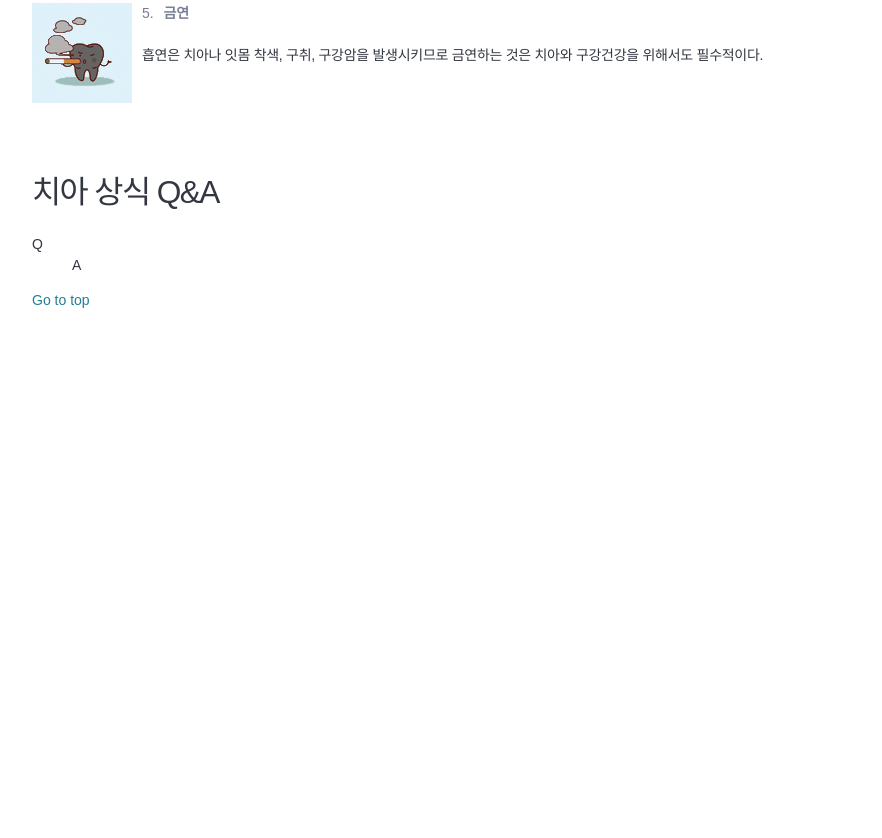
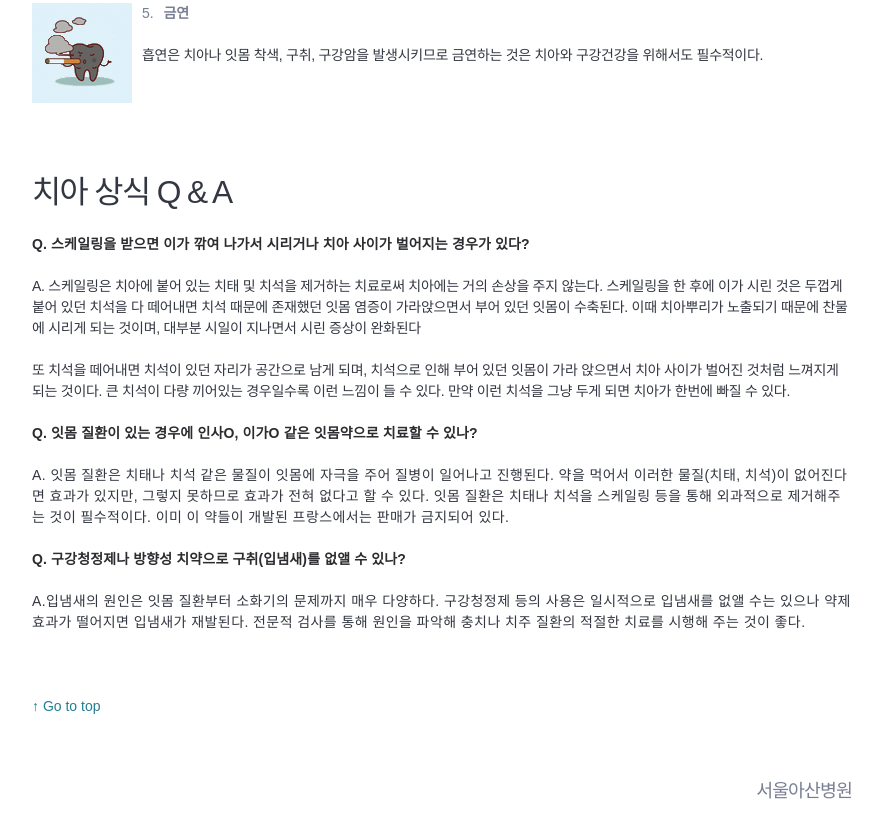
Before and after one commit to cepien/FDC_5th, a plain HTML site: page homework/07_day8_layout_typography_medical/index.html in a window 1280 px wide. Shown: the part 1508-2346 px from the top of the page, without its empty margins (198-1080 px from the left). Before the commit the page ends 1819 px from the top, so only its background shows below. Drawn offline with Linux system fonts and the light colour scheme; a web font is replaced by a local one.

Commit message:
메디컬 수정 완료

```diff
--- a/homework/07_day8_layout_typography_medical/css/page.css
+++ b/homework/07_day8_layout_typography_medical/css/page.css
@@ -11,6 +11,9 @@ body {
   line-height: 1.5;
   color: #333741;
 }
+
+
+
 
 /* 기준선 가이드 (Baseline Guide) */
 .guide {
@@ -38,10 +41,16 @@ body {
   background: hsla(246.9, 60.2%, 63.4%, 0.95);
 }
 
+
+
+
 /*이미지 정렬*/
 img {
-  vertical-align: middle;
+  vertical-align: bottom;
 }
+
+
+
 
 /*타이포그래피*/
 /*공통디자인*/
@@ -85,17 +94,8 @@ h6 {
   color: #47494e;
 }
 
-/*목록디자인*/
-.reset-list {
-  list-style: none;
-  margin-top: 0;
-  margin-bottom: 2.1rem;
-  padding-left: 0;
-}
-ul {}
-li {}
-dt {}
-dd {}
+
+
 
 /*하이퍼링크디자인*/
 a:link {
@@ -105,6 +105,9 @@ a:link {
 a:hover {
   color: #41b4cd;
 }
+
+
+
 
 /*레이아웃*/
 .container {
@@ -123,6 +126,32 @@ header {
 main {
   margin-top: 4.2rem;
 }
+
+footer {
+  margin-top: 6.3rem;
+  margin-bottom: 6.3rem;
+}
+
+footer h5 {
+  margin-top: 6.3rem;
+  text-align: right;
+}
+
+
+/*목록디자인*/
+.reset-list {
+  list-style: none;
+  margin-top: 0;
+  margin-bottom: 2.1rem;
+  padding-left: 0;
+}
+ul {}
+li {}
+
+
+
+
+/* main section 1 치아관리의 중요성*/
 
 /*.section-important {
 }*/
@@ -175,6 +204,7 @@ main {
   letter-spacing: -0.01em;
 }
 
+/*이걸 안주고 section qna의 margin top을 6.3rem으로 주면 치아상식이 위로 조금 밀리는데??*/
 .order-desc.is-last {
   padding-bottom: 4.2rem;
 }
@@ -182,6 +212,29 @@ main {
 /*.order-desc {
 }*/
 
+
+
+
+/* main section 2  치아상식 QnA*/
+/*정의 목록 디자인*/
 .section-QnA {
   margin-top: 4.2rem;
 }
+
+dl {
+  margin-top: 0;
+  margin-bottom: 0;
+}
+dt {
+  margin-top: 2.1rem;
+  margin-bottom: 2.1rem;
+  font-weight: 700;
+  letter-spacing: 0.01em;
+  color: #2b2c2f;
+}
+dd {
+  margin-top: 0;
+  margin-left: 0;
+  letter-spacing: .03em;
+  color: #333741;
+}
--- a/homework/07_day8_layout_typography_medical/index.html
+++ b/homework/07_day8_layout_typography_medical/index.html
@@ -62,16 +62,24 @@
                 </ol>
             </section>
             <section class="section-QnA">
-                <h3>치아 상식 Q&A</h3>
+                <h3>치아 상식 Q &amp; A</h3>
                  <!--정의목록 : HTML5에 와서는 key:value로 쌍(pair)으로 구성된 데이터 목록-->
                 <dl>
-                    <dt>Q</dt>
-                    <dd>A</dd>
+                    <dt>Q. 스케일링을 받으면 이가 깎여 나가서 시리거나 치아 사이가 벌어지는 경우가 있다?</dt>
+                    <dd>
+                        <p>A. 스케일링은 치아에 붙어 있는 치태 및 치석을 제거하는 치료로써 치아에는 거의 손상을 주지 않는다. 스케일링을 한 후에 이가 시린 것은 두껍게 붙어 있던 치석을 다 떼어내면 치석 때문에 존재했던 잇몸 염증이 가라앉으면서 부어 있던 잇몸이 수축된다. 이때 치아뿌리가 노출되기 때문에 찬물에 시리게 되는 것이며, 대부분 시일이 지나면서 시린 증상이 완화된다</p>
+                        <p>또 치석을 떼어내면 치석이 있던 자리가 공간으로 남게 되며, 치석으로 인해 부어 있던 잇몸이 가라 앉으면서 치아 사이가 벌어진 것처럼 느껴지게 되는 것이다. 큰 치석이 다량 끼어있는 경우일수록 이런 느낌이 들 수 있다. 만약 이런 치석을 그냥 두게 되면 치아가 한번에 빠질 수 있다.</p>
+                        </dd>
+                    <dt>Q. 잇몸 질환이 있는 경우에 인사O, 이가O 같은 잇몸약으로 치료할 수 있나?</dt>
+                    <dd>A. 잇몸 질환은 치태나 치석 같은 물질이 잇몸에 자극을 주어 질병이 일어나고 진행된다. 약을 먹어서 이러한 물질(치태, 치석)이 없어진다면 효과가 있지만, 그렇지 못하므로 효과가 전혀 없다고 할 수 있다. 잇몸 질환은 치태나 치석을 스케일링 등을 통해 외과적으로 제거해주는 것이 필수적이다. 이미 이 약들이 개발된 프랑스에서는 판매가 금지되어 있다.</dd>
+                    <dt>Q. 구강청정제나 방향성 치약으로 구취(입냄새)를 없앨 수 있나?</dt>
+                    <dd>A.입냄새의 원인은 잇몸 질환부터 소화기의 문제까지 매우 다양하다. 구강청정제 등의 사용은 일시적으로 입냄새를 없앨 수는 있으나 약제 효과가 떨어지면 입냄새가 재발된다. 전문적 검사를 통해 원인을 파악해 충치나 치주 질환의 적절한 치료를 시행해 주는 것이 좋다.</dd>
                 </dl>
             </section>
         </main>
         <footer>
-            <a href = "#page">Go to top</a>
+            <a href = "#page">↑ Go to top</a>
+            <h5>서울아산병원</h5>
         </footer>
     </div>
 
```
